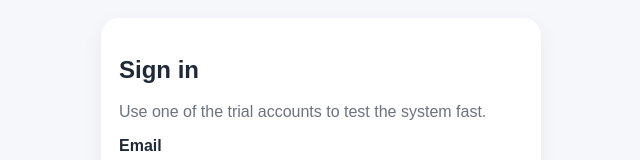
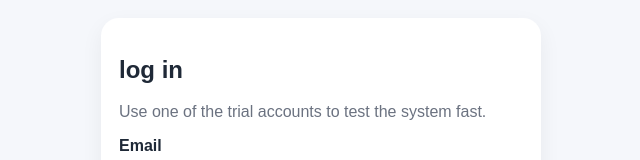
Before and after one commit to OKEDI820/iles-project, a React (Vite) app in the folder iles_frontend/: page /login in a window 1280 px wide. Shown: the part 178-338 px from the top of the page, without its empty margins (319-959 px from the left). Built offline with nearby package versions, Linux system fonts and the light colour scheme; no server answers.

Commit message:
improving the login page

```diff
--- a/iles_frontend/src/features/auth/components/LoginForm.jsx
+++ b/iles_frontend/src/features/auth/components/LoginForm.jsx
@@ -59,7 +59,7 @@ export default function LoginForm() {
 
   return (
     <form className="card login-card" onSubmit={handleSubmit}>
-      <h2>Sign in</h2>
+      <h2>log in</h2>
       <p className="muted">Use one of the trial  accounts to test the system fast.</p>
 
       <InputField
```
